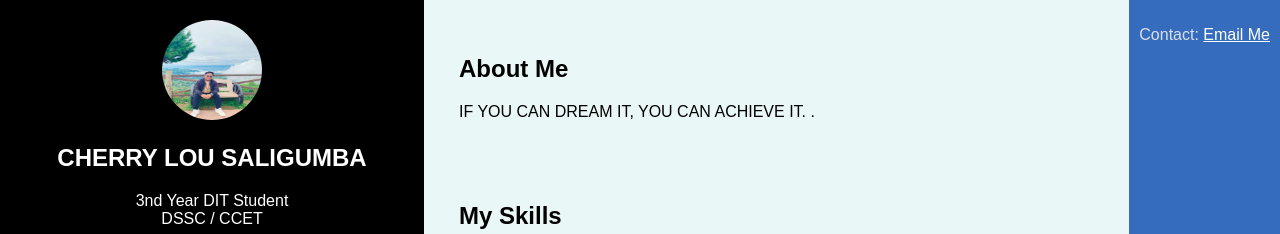
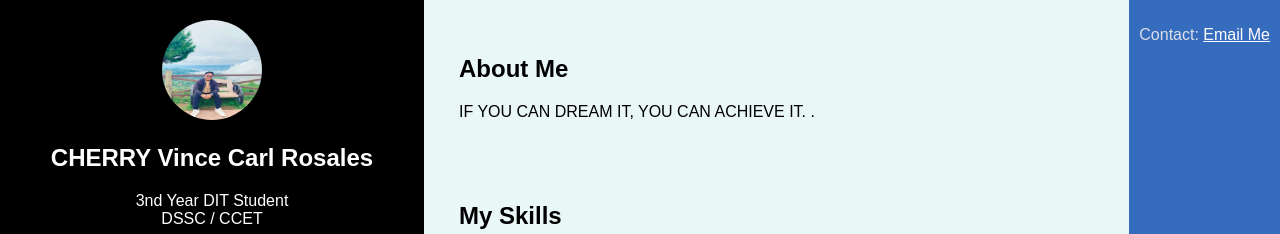
Before and after one commit to vincecarlrosales53-max/Vince-Carl-Rosales-for-portpolio, a plain HTML site: page lab2.html in a window 1280 px wide. Shown: the top 234 px of the page. Drawn offline with Linux system fonts and the light colour scheme.

Commit message:
Update lab2.html

```diff
--- a/lab2.html
+++ b/lab2.html
@@ -66,7 +66,7 @@
 
   <aside>
     <img src="vince.jpg"Profile Image">
-    <h1>CHERRY LOU SALIGUMBA</h1>
+    <h1>CHERRY Vince Carl Rosales</h1>
     <p>3nd Year DIT Student<br>DSSC / CCET </p>
   </aside>
 
@@ -120,4 +120,5 @@
   </footer>
 
 </body>
+
 </html>
```
